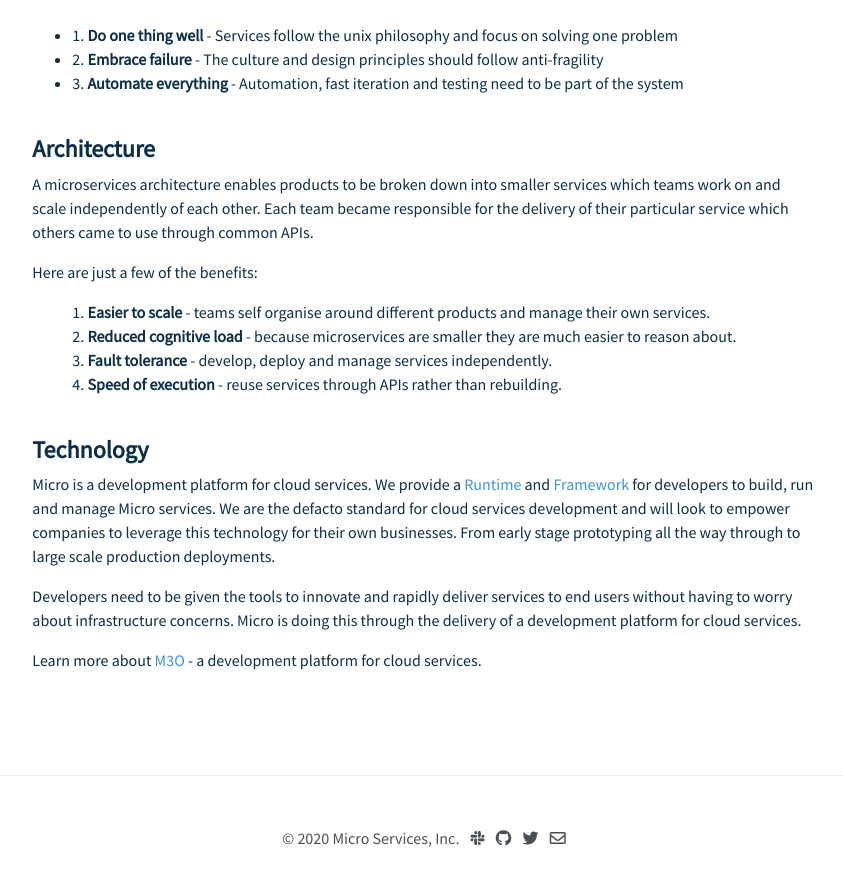
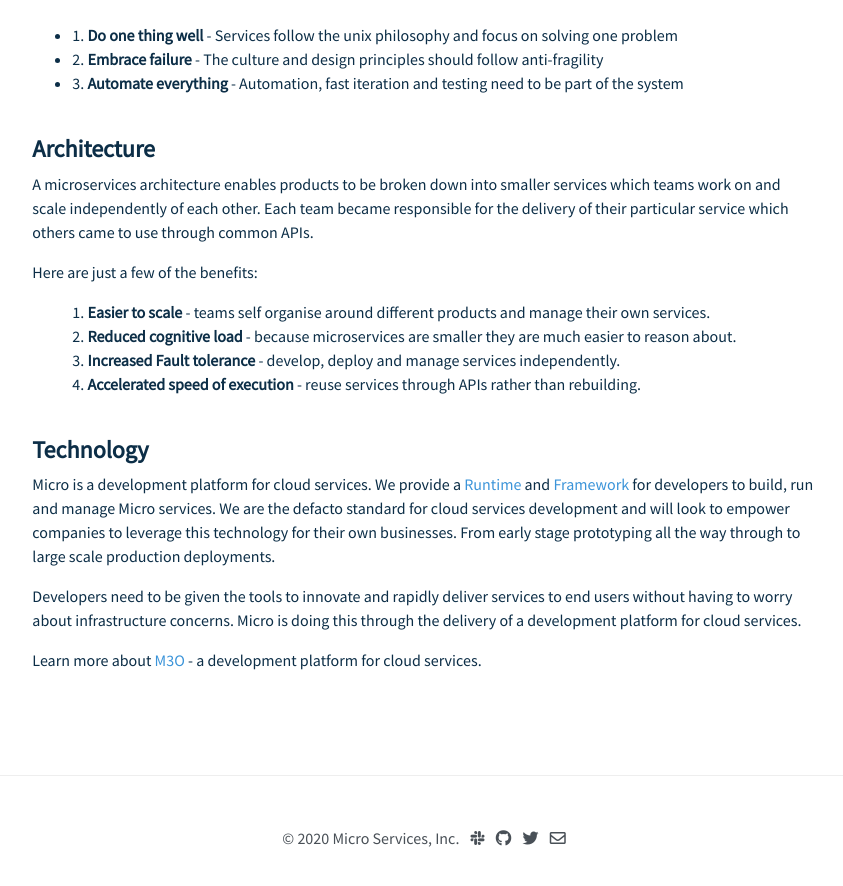
Before and after one commit to micro-community/go-micro-v2-doc, a Jekyll site: the page about/index.html, which Jekyll copies as it is, in a window 1280 px wide and 900 px high, scrolled down 836 px. Shown: the top 886 px of the window, without its empty margins (216-1059 px from the left). Built offline with Jekyll 4.4.1, drawn with Linux system fonts in a browser that asks for light colours; nearby versions of some CDN libraries.

Commit message:
update about

```diff
--- a/about/index.html
+++ b/about/index.html
@@ -105,9 +105,9 @@
 
 			<li>2. <b>Reduced cognitive load</b> - because microservices are smaller they are much easier to reason about.
 
-			<li>3. <b>Fault tolerance</b> - develop, deploy and manage services independently.</li>
+			<li>3. <b>Increased Fault tolerance</b> - develop, deploy and manage services independently.</li>
 
-			<li>4. <b>Speed of execution</b> - reuse services through APIs rather than rebuilding.</li>
+			<li>4. <b>Accelerated speed of execution</b> - reuse services through APIs rather than rebuilding.</li>
 			</ul>
 
 			<br>
```
